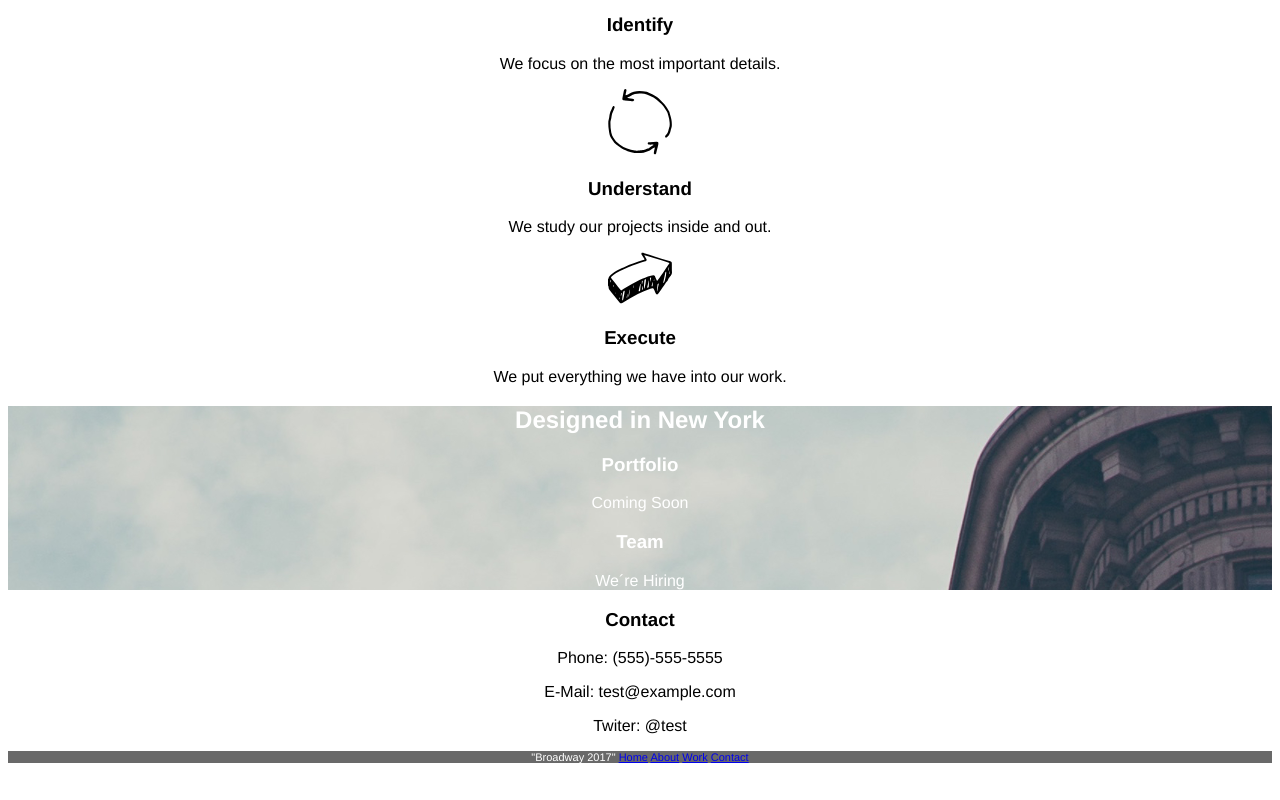
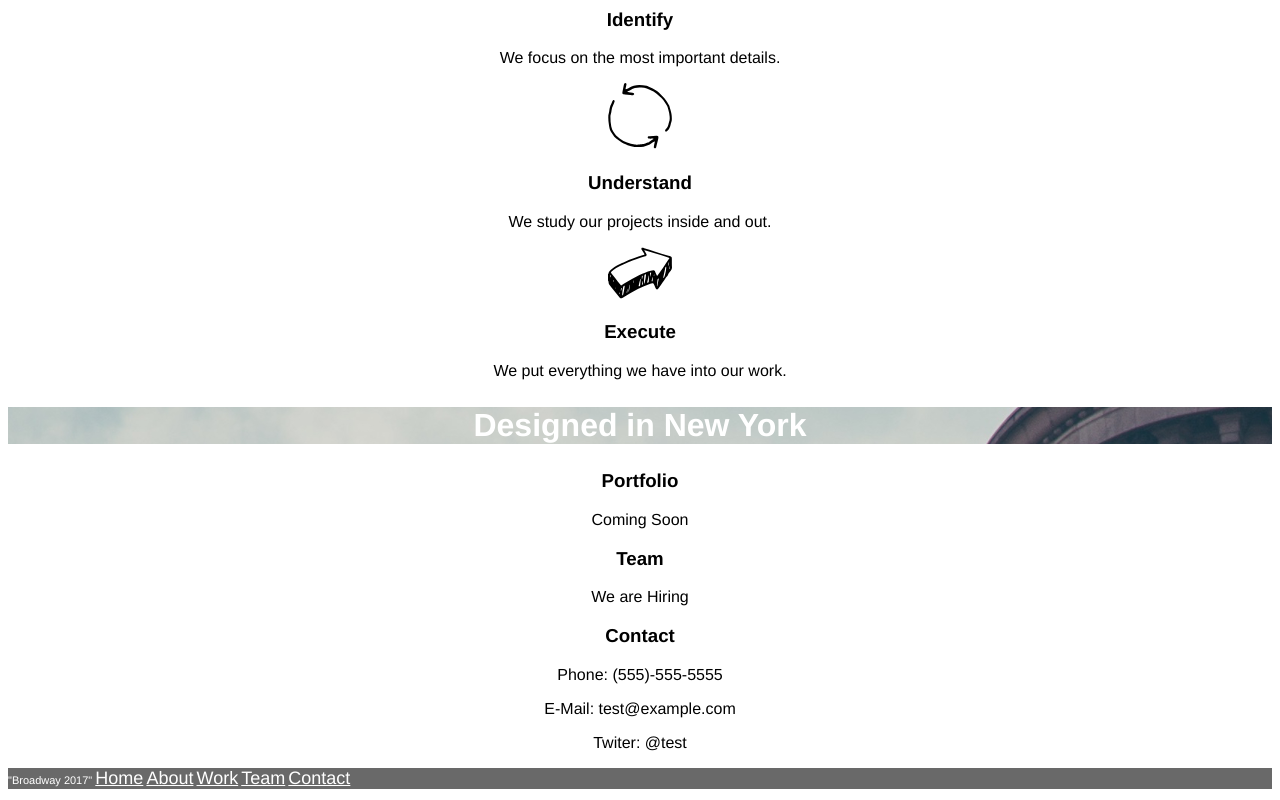
Before and after one commit to vincentconstantin/broadway, a plain HTML site: page index.html in a window 1280 px wide. Shown: the part 439-1239 px from the top of the page. Before the commit the page ends 1213 px from the top, so only its background shows below. Drawn offline with Linux system fonts and the light colour scheme; files whose address does not match are found by name.

Commit message:
3 Versions

```diff
--- a/index.html
+++ b/index.html
@@ -9,10 +9,7 @@
     <div class="hero">
     <h1>Broadway Design</h1>
     <p>
-      <a class href="home">home</a>
-    </p>
-    <p>
-      <a class href="#process">Process</a>
+      <a class href="#home">home</a>
     </p>
     <p>
       <a class href="#process">Process</a>
@@ -44,21 +41,21 @@
 </div>
 <div class="hero">
   <h2>Designed in New York</h2>
-</h2>
+</div>
 
 <!--About Section-->
 <div class="supporting" id="work">
-  <div class="supporitng-item">
+  <div class="supporting-item">
     <h3>Portfolio</h3>
     <p>Coming Soon</p>
   </div>
 </div>
-<div class="supporitng-item" id="team">
+<div class="supporting-item" id="team">
   <h3>Team</h3>
-  <p>We´re Hiring</p>
+  <p>We are Hiring</p>
 </div>
 </div>
-<div class="supporitng-item" id="contact">
+<div class="supporting-item" id="contact">
   <h3>Contact</h3>
   <p>Phone: (555)-555-5555</p>
   <p>E-Mail: test@example.com</p>
@@ -72,11 +69,10 @@
   <a class="btn-nav" href="#">Home</a>
   <a class="btn-nav" href="#about">About</a>
   <a class="btn-nav" href="#work">Work</a>
+  <a class="btn-nav" href="#team">Team</a>
   <a class="btn-nav" href="#contact">Contact</a>
 </p>
 </div>
 
-
-
   </body>
 </html>
--- a/resources/CSS/index.css
+++ b/resources/CSS/index.css
@@ -5,6 +5,10 @@ h1 {
     color: white;
 }
 
+.supporting h2 {
+  font-size: 32px
+
+}
 .hero
 {
   background-image: url("./images/background.png");
@@ -26,4 +30,9 @@ body {
   background-color:dimgray;
   font-size: 11px;
   color: white;
+  text-align: left;
 }
+.btn-nav{
+  font-size:18px;
+  color:white;
+}
```
Also changed, not shown: 3 other files.
